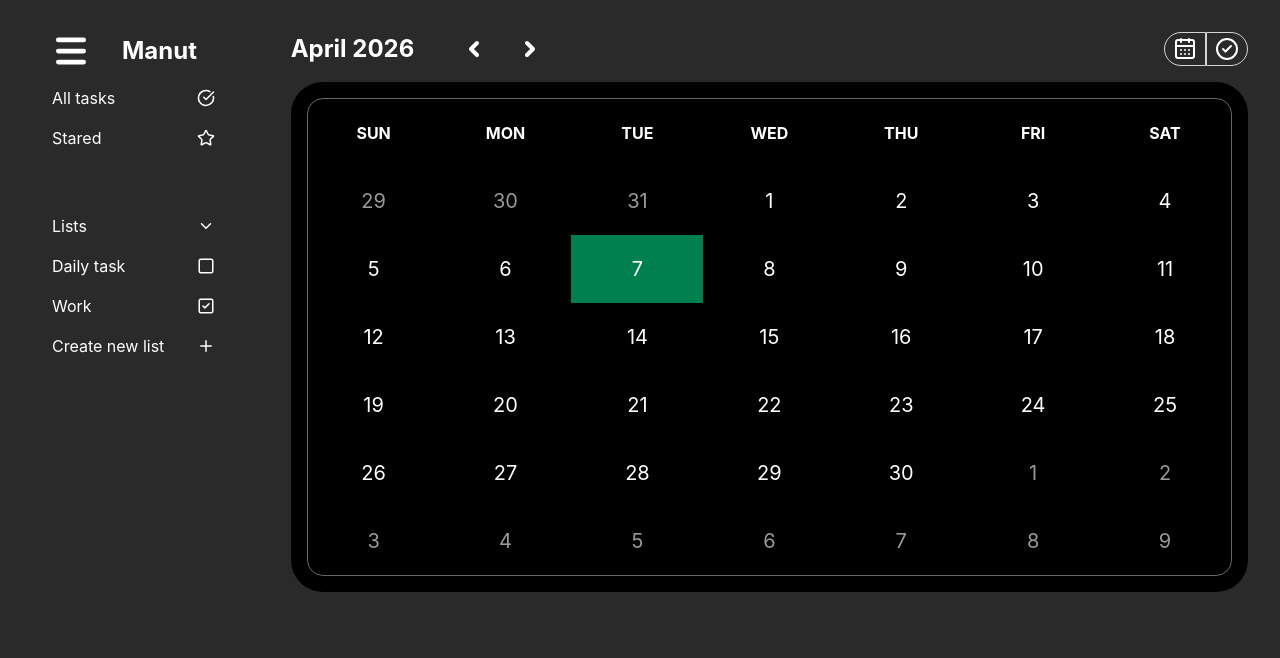
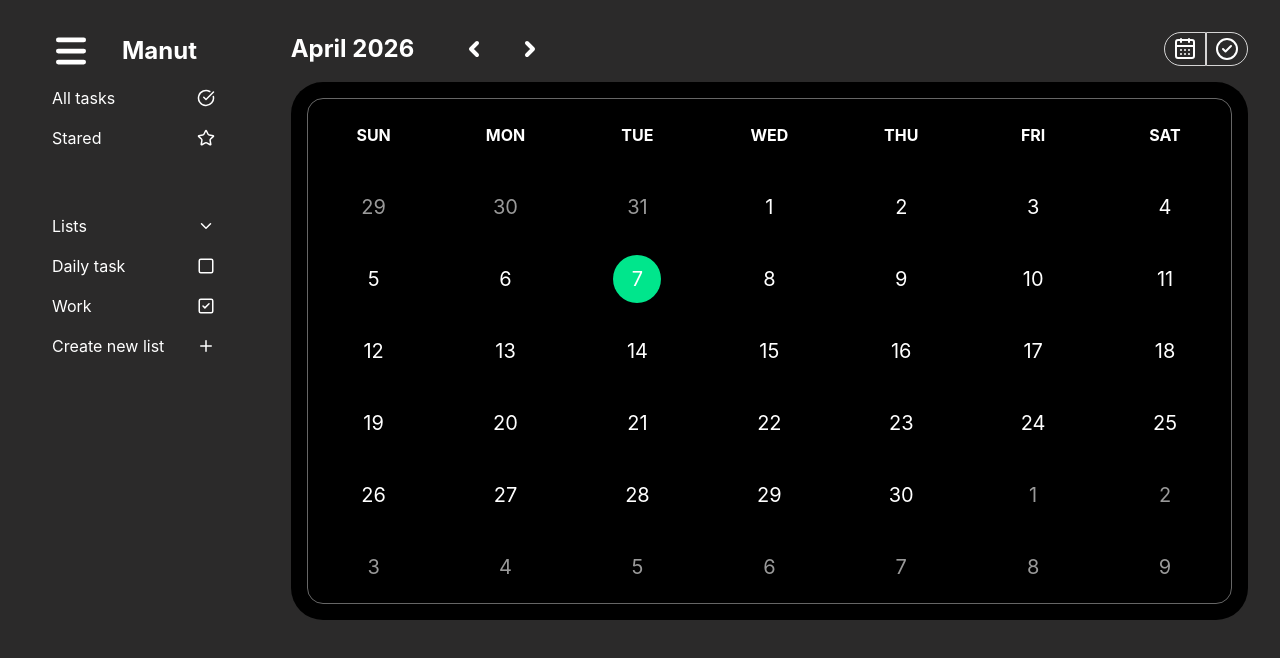
Before and after one commit to wee08/no-nameyet, a React (Vite) app: page / in a window 1280 px wide. Shown: the top 658 px of the page. Built offline with nearby package versions, Linux system fonts and the light colour scheme.

Commit message:
feat: enhance calendar functionality with month navigation and state management

```diff
--- a/src/components/HeaderBar.jsx
+++ b/src/components/HeaderBar.jsx
@@ -1,10 +1,11 @@
 import dayjs from "dayjs";
 import assets from "../assets/assets";
-import { ChevronLeft, ChevronRight } from "lucide-react";
+import { ChevronLeft, ChevronRight, icons } from "lucide-react";
 import { useState } from "react";
 import Calendar from "./calendar/Calendar";
 
 const HeaderBar = () => {
+  let [curM, setCurM] = useState(dayjs().month());
   const m = dayjs().format("MMMM");
   const y = dayjs().format("YYYY");
   const [active, setActive] = useState(null);
@@ -15,7 +16,12 @@ const HeaderBar = () => {
           {m} {y}
           <div className="flex ml-8 gap-8">
             <ChevronLeft strokeWidth={4} />
-            <ChevronRight strokeWidth={4} />
+            <ChevronRight
+              strokeWidth={4}
+              onClick={() => {
+                setCurM((curM += 1));
+              }}
+            />
           </div>
         </div>
         <div className={`flex  items-center  rounded-full bg-white/20}`}>
@@ -37,7 +43,7 @@ const HeaderBar = () => {
         </div>
       </div>
       <div className="row-start-1 row-span-full my-4">
-        <Calendar />
+        <Calendar curM={curM} />
       </div>
     </div>
   );
--- a/src/components/calendar/Calendar.jsx
+++ b/src/components/calendar/Calendar.jsx
@@ -1,7 +1,6 @@
 import RenderCalendarCell from "./RenderCalendarCell";
-const Calendar = () => {
+const Calendar = ({ curM }) => {
   const days = ["sun", "mon", "tue", "wed", "thu", "fri", "sat"];
-
   return (
     <div className="bg-black w-full h-full rounded-4xl p-4 ">
       <div className=" text-white font-ligh rounded-2xl  text-center grid grid-cols-7 grid-rows-7  border border-white/40">
@@ -13,7 +12,7 @@ const Calendar = () => {
             {d.toUpperCase()}
           </div>
         ))}
-        <RenderCalendarCell />
+        <RenderCalendarCell curM={curM} />
       </div>
     </div>
   );
--- a/src/components/calendar/DisplayNextDate.jsx
+++ b/src/components/calendar/DisplayNextDate.jsx
@@ -1,7 +1,7 @@
 import dayjs from "dayjs";
 
-const DisplayNextDate = ({ startDayProp, currentMonth }) => {
-  const current = dayjs();
+const DisplayNextDate = ({ startDayProp, currentMonth, curM }) => {
+  const current = dayjs().month(curM);
   const nextM = current.add(1, "month");
   const total = nextM.daysInMonth();
   const totalGrid = 42;
@@ -25,7 +25,7 @@ const DisplayNextDate = ({ startDayProp, currentMonth }) => {
       {startIdx.map((item, idx) => (
         <div
           key={idx}
-          className={`render-bd col-start-${(incrementSD += 1)} w-full py-5 text-center flex justify-center items-center text-xl `}>
+          className={`render-bd col-start-${(incrementSD += 1)} w-full py-3 text-center flex justify-center items-center text-xl `}>
           <p className=" opacity-60">{item}</p>
         </div>
       ))}
--- a/src/components/calendar/DisplayPreviousDate.jsx
+++ b/src/components/calendar/DisplayPreviousDate.jsx
@@ -1,6 +1,6 @@
 import dayjs from "dayjs";
-const DisplayPreviousDate = ({ startDayProp }) => {
-  const current = dayjs();
+const DisplayPreviousDate = ({ startDayProp, inc, curM }) => {
+  const current = dayjs().month(curM);
   const PreM = current.subtract(1, "month");
   const total = PreM.daysInMonth();
 
@@ -15,7 +15,7 @@ const DisplayPreviousDate = ({ startDayProp }) => {
         <div
           key={idx}
           style={{ gridColumnStart: idx + 1 }}
-          className={`render-bd w-full py-5 text-center flex justify-center items-center text-xl`}>
+          className={`render-bd w-full py-3 text-center flex justify-center items-center text-xl`}>
           <p className=" opacity-60">{item}</p>
         </div>
       ))}
--- a/src/components/calendar/RenderCalendarCell.jsx
+++ b/src/components/calendar/RenderCalendarCell.jsx
@@ -2,10 +2,11 @@ import dayjs from "dayjs";
 import DisplayPreviousDate from "./DisplayPreviousDate";
 import DisplayNextDate from "./DisplayNextDate";
 
-const RenderCalendarCell = ({ startDayProp }) => {
+const RenderCalendarCell = ({ startDayProp, curM }) => {
   const daysOfMonth = [];
 
-  let current = dayjs();
+  let current = dayjs().month(curM);
+
   const start = current.startOf("month");
   const startDay = start.day();
   startDayProp = startDay;
@@ -19,20 +20,25 @@ const RenderCalendarCell = ({ startDayProp }) => {
 
   return (
     <>
-      <DisplayPreviousDate startDayProp={startDayProp} />
+      <DisplayPreviousDate startDayProp={startDayProp} curM={curM} />
       {daysOfMonth.map((day, idx) => {
         return (
           <div
             key={idx}
             style={idx === 0 ? { gridColumnStart: startDay + 1 } : {}}
-            className={`render-bd w-full py-5 text-center flex justify-center items-center text-xl
-            ${currentDay === day ? "bg-10per/50 " : ""}
-            `}>
-            {day}
+            className="w-full py-3 text-center text-xl flex justify-center items-center">
+            <p
+              className={`w-12 h-12 flex justify-center items-center ${currentDay === day ? "bg-10per/90  rounded-full" : ""}`}>
+              {day}
+            </p>
           </div>
         );
       })}
-      <DisplayNextDate startDayProp={startDayProp} currentMonth={total} />
+      <DisplayNextDate
+        startDayProp={startDayProp}
+        currentMonth={total}
+        curM={curM}
+      />
     </>
   );
 };
--- /dev/null
+++ b/src/components/functions/GetNextMonth.js
@@ -0,0 +1,6 @@
+let inc = 0;
+function GetNextMonthData() {
+  inc += 1;
+  return inc;
+}
+export default GetNextMonthData;
```
Also changed, not shown: 1 other file (tests, documents, lock files or other folders).
